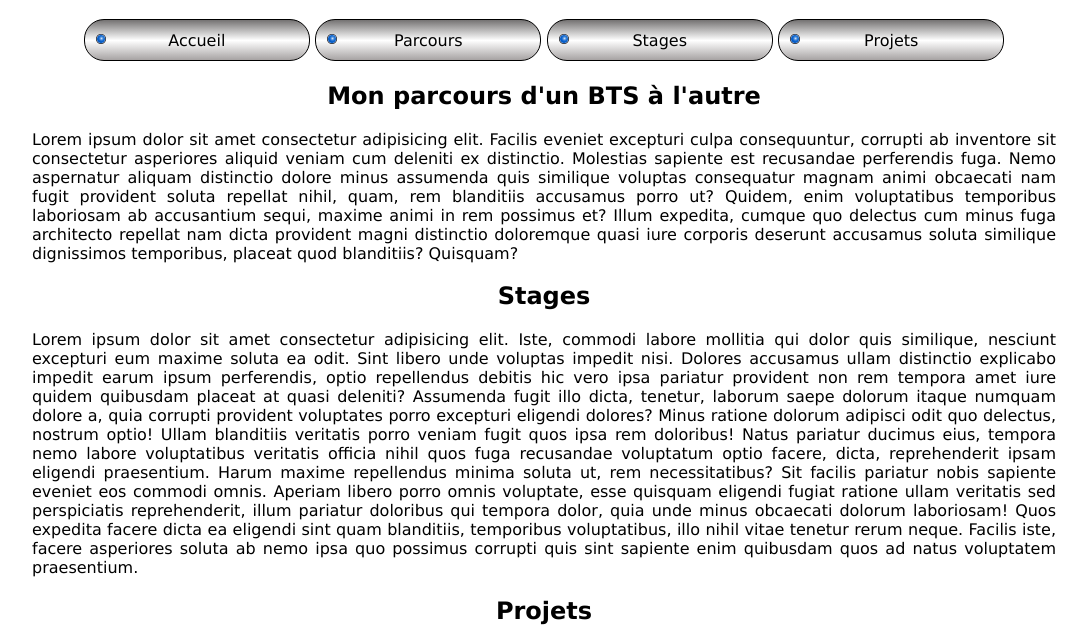
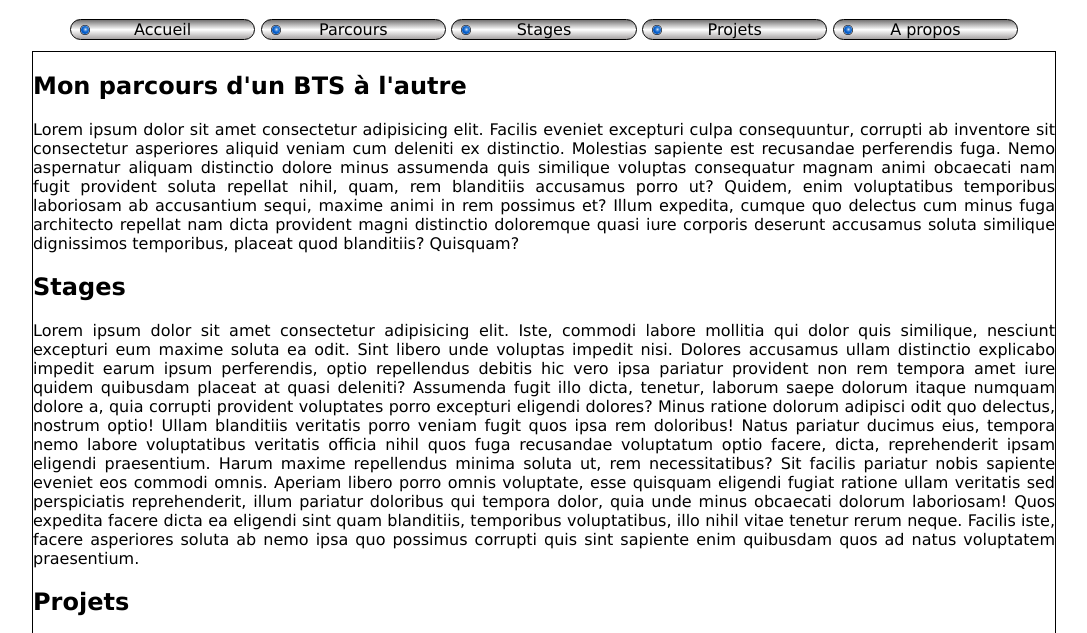
Before and after one commit to BSevault/portfolio, a website: page public/index.html in a window 1280 px wide. Shown: the part 130-763 px from the top of the page, without its empty margins (96-1183 px from the left). Drawn offline with Linux system fonts and the light colour scheme.

Commit message:
Avancement du système de navigation

```diff
--- a/public/index.html
+++ b/public/index.html
@@ -15,10 +15,11 @@
             <h1>Portfolio</h1>
         </header>
         <ul class="nav_bar">
-            <li class="nav_button">Accueil</li>
+            <li class="nav_button" >Accueil</li>
             <li class="nav_button">Parcours</li>
             <li class="nav_button">Stages</li>
             <li class="nav_button">Projets</li>
+            <li class="nav_button">A propos</li>
         </ul>
         <div class="display_panel">
             <section class="content" id="parcours">
@@ -40,6 +41,7 @@
                 <h2>A propos de moi</h2>
                 <p>Lorem ipsum dolor sit, amet consectetur adipisicing elit. Expedita officia fugit minus perspiciatis nisi rem quo sequi quaerat similique modi harum delectus dolorem a beatae ipsum distinctio sint suscipit minima ducimus, consequatur accusantium dolorum magni sunt? Dolores necessitatibus nisi odio perspiciatis? Placeat magnam aspernatur dolorum quis voluptas reiciendis explicabo ipsam, error beatae, cum labore, porro quos hic. Sed commodi tempora dolore eligendi veniam ut porro, ex sequi ullam asperiores, voluptas, iste voluptatum numquam adipisci ratione aspernatur dolor ipsa. Fugit soluta beatae molestias laborum! Non cum facilis nostrum ab labore. Omnis ullam atque ea repellat adipisci ut illum molestias illo nemo distinctio, nostrum harum, maxime voluptates soluta porro fugiat voluptatum impedit aliquam quidem. Totam eveniet est optio minus voluptatem fugit dolorem nemo libero tempore suscipit at beatae doloribus reprehenderit soluta consequuntur quisquam, possimus nam magni illum perspiciatis, quod temporibus vero. Animi deleniti veritatis dolores consequuntur voluptas ea ducimus cupiditate atque molestiae.</p>
             </section>
+
         </div>
     </div>
 
--- a/public/styles/main.css
+++ b/public/styles/main.css
@@ -1,6 +1,7 @@
 body
 {
     font-family: Verdana, Tahoma, sans-serif;
+    /* font-size: 50vmax; */
 }
 
 header h1
@@ -13,13 +14,26 @@ header h1
     position: absolute;
     right: 10%;
     width: 80%;
+    height: 900px;
 }
 
-.nav_bar
+.display_panel
+{
+    position: sticky;
+    top: 45px;
+    border: 1px solid black;
+    overflow-y: scroll;
+    scroll-behavior: smooth;
+    height: 90vh;
+}
+
+ul.nav_bar
 {
     text-align: center;
-    margin: 1px;
+    margin: 1px 1px 10px 1px;
     padding: 1px;
+    position: sticky;
+    top: 10px;
     /* border: 3px solid black; */
 }
 
@@ -27,20 +41,18 @@ header h1
 {
     position: relative;
     display: inline-block;
-    width: 20%;
-    padding: 1% 1%;
+    width: 18%;
+    /* padding: 1% 1%; */
     border: 1px solid black;
     border-radius: 20px;
-    /* background-image: radial-gradient(ellipse farthest-corner at 40%, white, #b8b3b3,grey,black); */
-    /* background: rgb(184,179,179); */
-background: linear-gradient(0deg, #a7a3a3 0%, #ffffff 49%, #747272 100%);
+    background: linear-gradient(0deg, #a7a3a3 0%, #ffffff 49%, #747272 100%);
 }
 
 .nav_button::before
 {
     position: absolute;
     left: 5%;
-    top: 35%;
+    top: 27%;
     display: inline-block;
     background-image: url("../assets/icons/nav/led-blue-black.svg");
     background-repeat: no-repeat;
@@ -64,8 +76,3 @@ background: linear-gradient(0deg, #a7a3a3 0%, #ffffff 49%, #747272 100%);
 {
     text-align: justify;
 }
-
-.content h2
-{
-    text-align: center;
-}
```
Also changed, not shown: public/assets/icons/nav/led-red-black.svg (added). Lines whose indentation alone changed are shown as unchanged.
